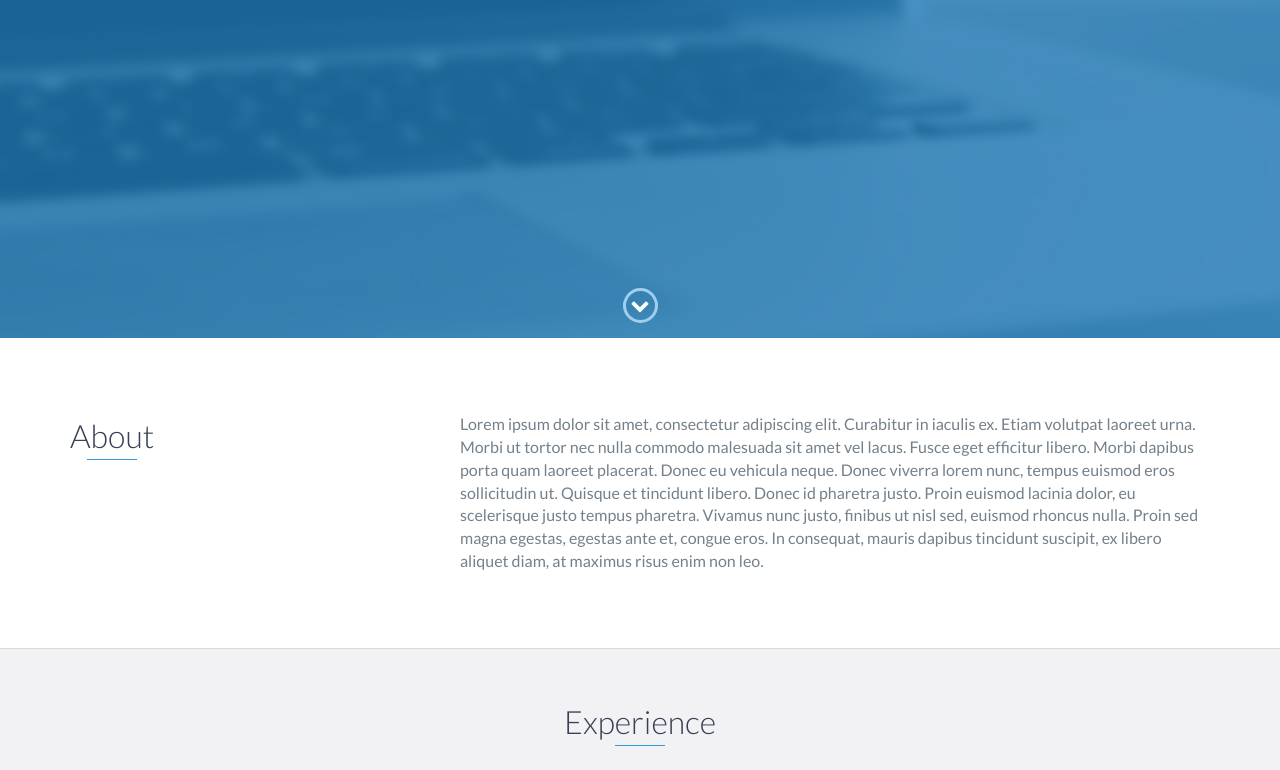
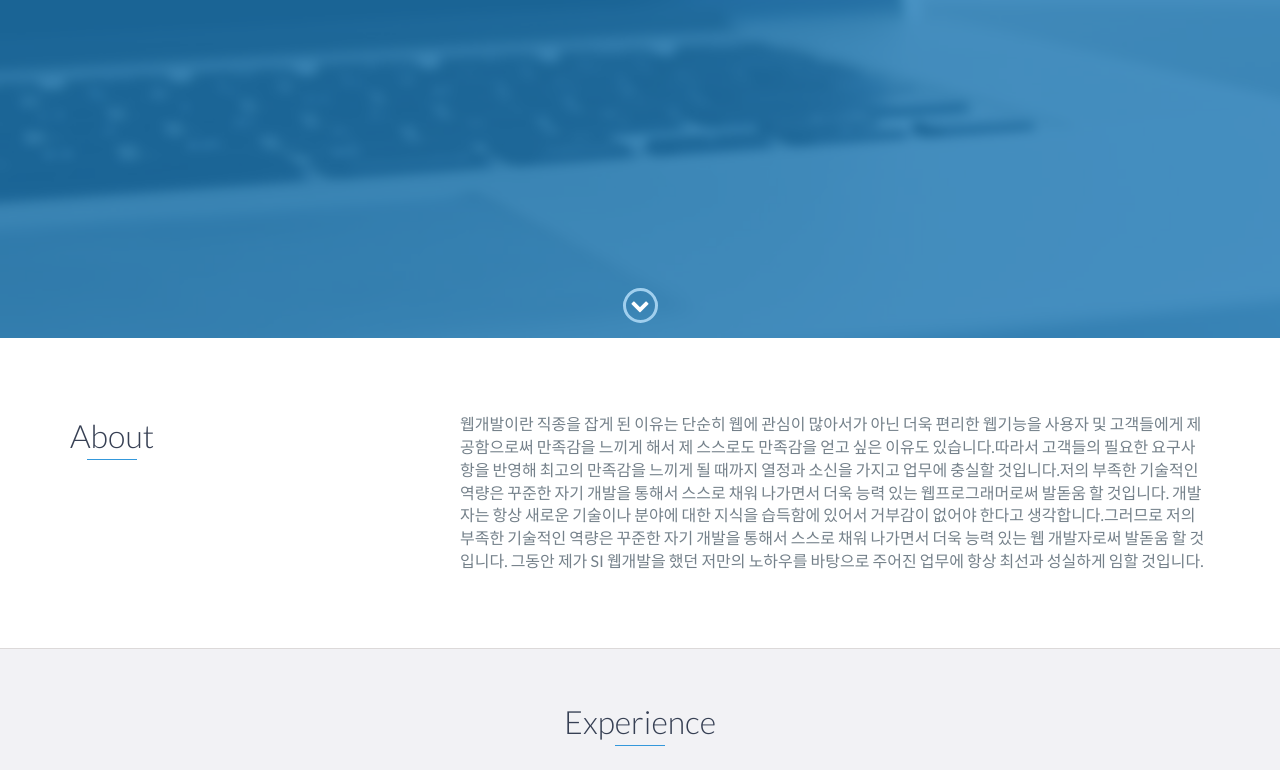
Before and after one commit to JungChangWha/JungChangWha.github.io, a website: page index.html in a window 1280 px wide. Shown: the part 462-1232 px from the top of the page. Drawn offline with nearby package versions, Linux system fonts and the light colour scheme.

Commit message:
Update index.html

```diff
--- a/index.html
+++ b/index.html
@@ -70,9 +70,7 @@
                 </div>
                 <div class="col-md-8">
                     <p>
-                        Lorem ipsum dolor sit amet, consectetur adipiscing elit. Curabitur in iaculis ex. Etiam volutpat laoreet urna. Morbi ut tortor nec nulla commodo malesuada sit amet vel lacus. Fusce eget efficitur libero. Morbi dapibus porta quam laoreet placerat. Donec
-                        eu vehicula neque. Donec viverra lorem nunc, tempus euismod eros sollicitudin ut. Quisque et tincidunt libero. Donec id pharetra justo. Proin euismod lacinia dolor, eu scelerisque justo tempus pharetra. Vivamus nunc justo, finibus
-                        ut nisl sed, euismod rhoncus nulla. Proin sed magna egestas, egestas ante et, congue eros. In consequat, mauris dapibus tincidunt suscipit, ex libero aliquet diam, at maximus risus enim non leo.
+                        웹개발이란 직종을 잡게 된 이유는 단순히 웹에 관심이 많아서가 아닌 더욱 편리한 웹기능을 사용자 및 고객들에게 제공함으로써 만족감을 느끼게 해서 제 스스로도 만족감을 얻고 싶은 이유도 있습니다.따라서 고객들의 필요한 요구사항을 반영해 최고의 만족감을 느끼게 될 때까지 열정과 소신을 가지고 업무에 충실할 것입니다.저의 부족한 기술적인 역량은 꾸준한 자기 개발을 통해서 스스로 채워 나가면서 더욱 능력 있는 웹프로그래머로써 발돋움 할 것입니다. 개발자는 항상 새로운 기술이나 분야에 대한 지식을 습득함에 있어서 거부감이 없어야 한다고 생각합니다.그러므로 저의 부족한 기술적인 역량은 꾸준한 자기 개발을 통해서 스스로 채워 나가면서 더욱 능력 있는 웹 개발자로써 발돋움 할 것입니다. 그동안 제가 SI 웹개발을 했던 저만의 노하우를 바탕으로 주어진 업무에 항상 최선과 성실하게 임할 것입니다.
                     </p>
                 </div>
             </div>
```
